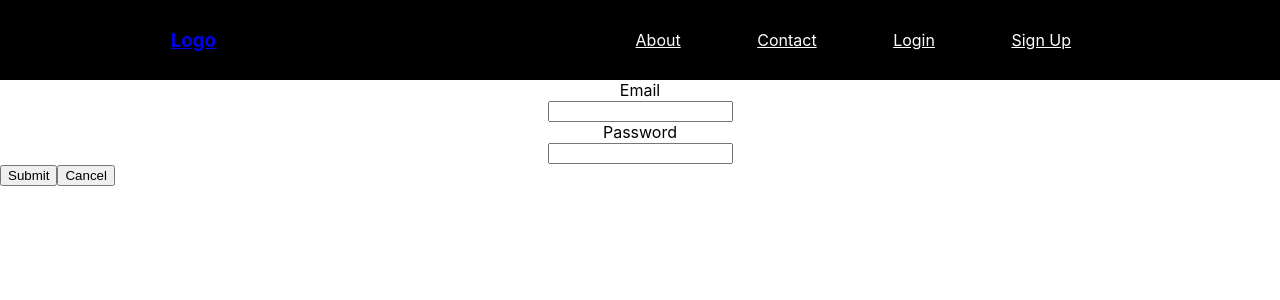
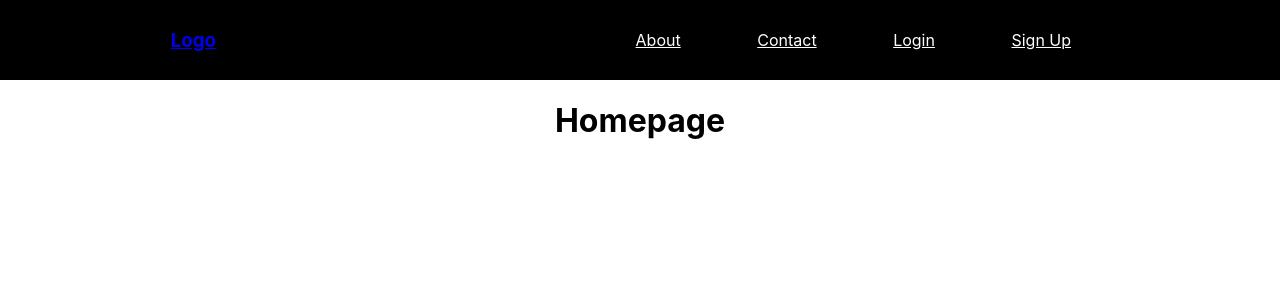
Before and after one commit to supakit25433/Sample-React-with-Firebase, a React (Create React App) app: page / in a window 1280 px wide. Shown: the top 300 px of the page. Built offline with nearby package versions, Linux system fonts and the light colour scheme; no server answers.

Commit message:
import JS from components and use switch

```diff
--- a/src/App.js
+++ b/src/App.js
@@ -1,6 +1,8 @@
 import React from 'react';
 import Login from './components/LoginForm';
-import Header from './components/Header'
+import Header from './components/Header';
+import About from './components/About'
+import Contact from './components/Contact';
 import { BrowserRouter as Router, Switch, Route } from 'react-router-dom'
 import './App.css';
 
@@ -9,10 +11,22 @@ function App() {
     <Router>
       <div className="App">
         <Header />
-        <Login />
+        <Switch>
+          <Route path='/' exact component={Home} />
+          <Route path='/about' component={About} />
+          <Route path='/contact' component={Contact} />
+          <Route path='/login' component={Login} />
+          {/* <Route path='/signup' component={Register} /> */}
+        </Switch>
       </div>
     </Router>
   );
 }
 
+const Home = () => (
+  <div>
+    <h1>Homepage</h1>
+  </div>
+);
+
 export default App;
```
